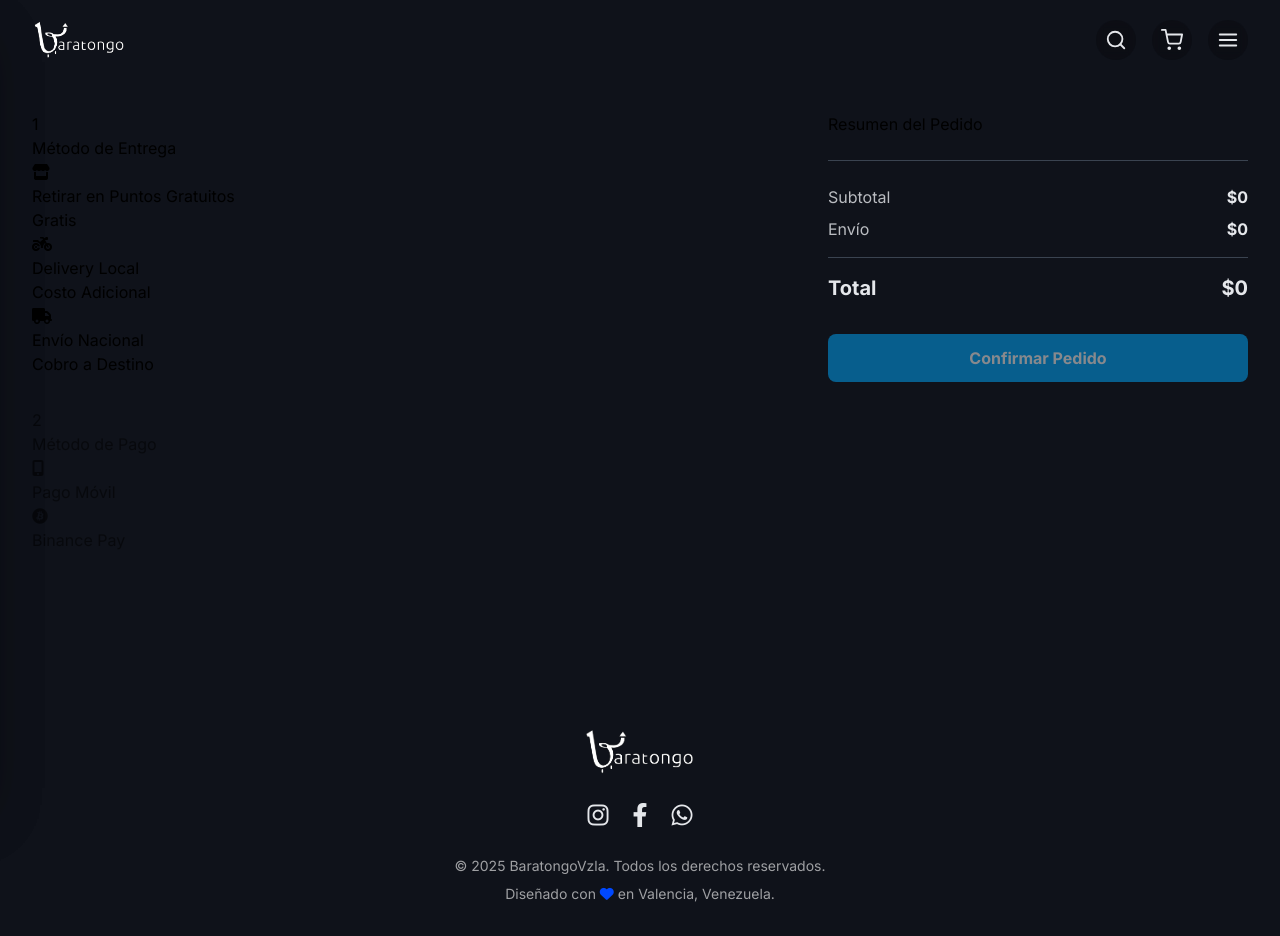
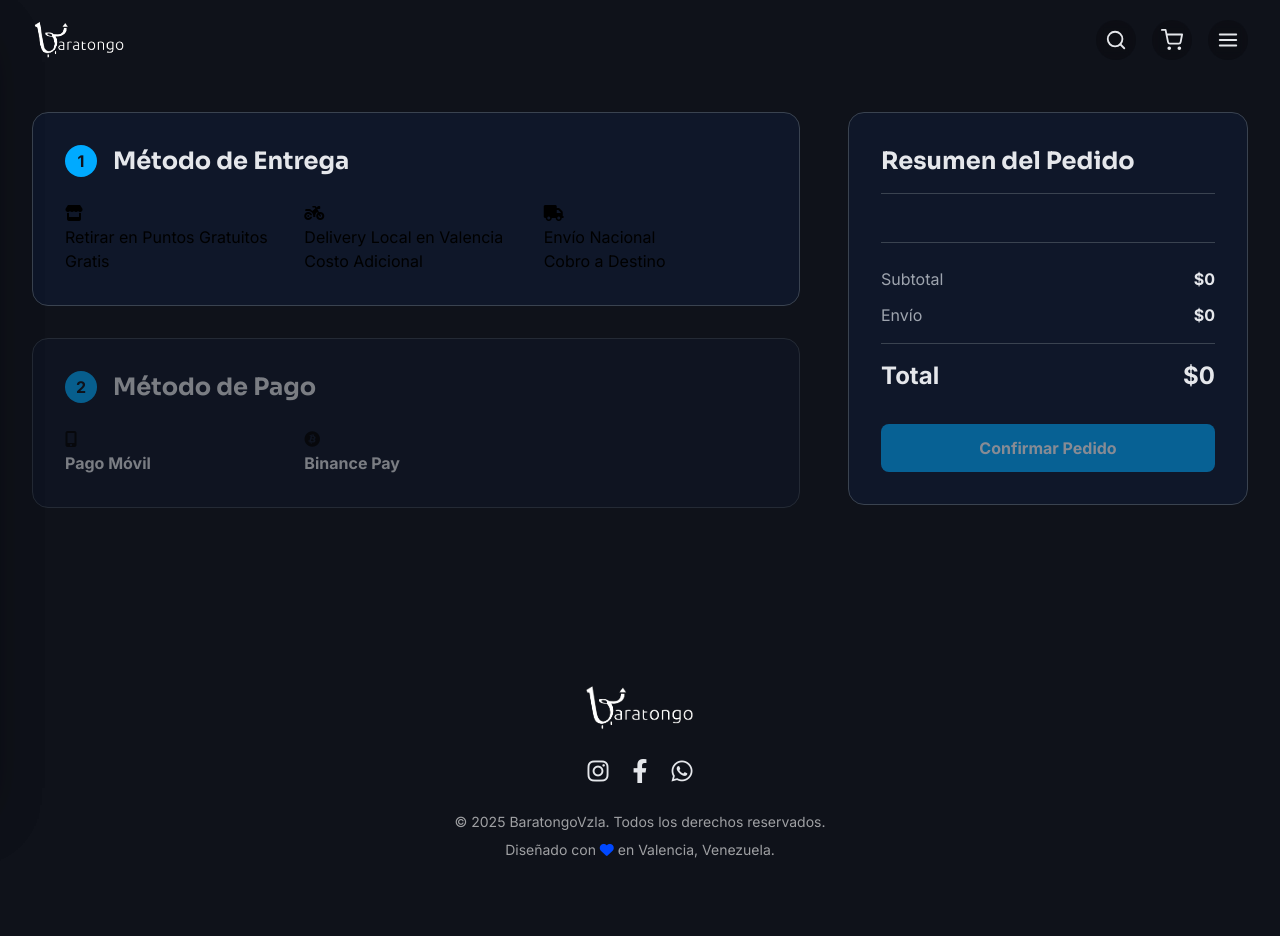
Before and after one commit to johngeek2024/baratongovzla-frontend, an Angular app: page /checkout in a window 1280 px wide. After the commit the page ends 892 px from the top, so only its background shows below. Built offline with nearby package versions, Linux system fonts and the light colour scheme.

Commit message:
Arreglando estilos de las formas de pago

```diff
--- a/src/app/features/checkout/pages/checkout-page/checkout-page.component.html
+++ b/src/app/features/checkout/pages/checkout-page/checkout-page.component.html
@@ -1,28 +1,45 @@
 <div class="products-theme">
   <div class="max-w-[1400px] mx-auto px-4 md:px-8 pt-28 pb-16">
-    <div class="grid grid-cols-1 lg:grid-cols-[1fr_420px] gap-12 items-start">
+    <div class="grid grid-cols-1 lg:grid-cols-[1fr_400px] gap-12 items-start">
       <main class="flex flex-col gap-8">
-        <section class="checkout-step">
-          <div class="step-header">
-            <div class="step-number">1</div>
-            <h2>Método de Entrega</h2>
+
+        <!-- Paso 1: Método de Entrega -->
+        <section class="bg-dark-bg-secondary border border-border-color rounded-2xl p-6 md:p-8">
+          <div class="flex items-center gap-4 mb-6">
+            <div class="flex-shrink-0 flex items-center justify-center w-8 h-8 rounded-full bg-primary-accent text-dark-bg font-bold">1</div>
+            <h2 class="text-2xl font-headings font-bold text-text-on-dark m-0">Método de Entrega</h2>
           </div>
-          <div class="option-card-group">
-            <div (click)="selectDeliveryMethod('pickup')" class="option-card" [class.active]="deliveryMethod() === 'pickup'">
-              <i class="fas fa-store"></i><h4>Retirar en Puntos Gratuitos</h4><p>Gratis</p>
+
+          <div class="grid grid-cols-1 sm:grid-cols-3 gap-4">
+            <div (click)="selectDeliveryMethod('pickup')"
+                 class="option-card"
+                 [ngClass]="{'active-card': deliveryMethod() === 'pickup'}">
+              <i class="fas fa-store"></i>
+              <h4>Retirar en Puntos Gratuitos</h4>
+              <p>Gratis</p>
             </div>
-            <div (click)="selectDeliveryMethod('delivery')" class="option-card" [class.active]="deliveryMethod() === 'delivery'">
-              <i class="fas fa-motorcycle"></i><h4>Delivery Local</h4><p>Costo Adicional</p>
+            <div (click)="selectDeliveryMethod('delivery')"
+                 class="option-card"
+                 [ngClass]="{'active-card': deliveryMethod() === 'delivery'}">
+              <i class="fas fa-motorcycle"></i>
+              <h4>Delivery Local en Valencia</h4>
+              <p>Costo Adicional</p>
             </div>
-            <div (click)="selectDeliveryMethod('shipping')" class="option-card" [class.active]="deliveryMethod() === 'shipping'">
-              <i class="fas fa-truck"></i><h4>Envío Nacional</h4><p>Cobro a Destino</p>
+            <div (click)="selectDeliveryMethod('shipping')"
+                 class="option-card"
+                 [ngClass]="{'active-card': deliveryMethod() === 'shipping'}">
+              <i class="fas fa-truck"></i>
+              <h4>Envío Nacional</h4>
+              <p>Cobro a Destino</p>
             </div>
           </div>
 
-          @if(deliveryMethod() === 'pickup') {
-            <div class="sub-options-container active">
-              <div class="form-group">
-                <label for="pickup-location">Selecciona el punto de retiro:</label>
+          @if(deliveryMethod()) {
+            <div class="mt-6 pt-6 border-t border-border-color">
+              @switch (deliveryMethod()) {
+                @case ('pickup') {
+                  <div>
+                    <label for="pickup-location" class="form-label">Selecciona el punto de retiro:</label>
                     <select (change)="onPickupPointChange($event)" id="pickup-location" class="form-input">
                       <option value="" disabled selected>-- Elige un punto --</option>
                       <option value="colegio_luz">Colegio Luz de Carabobo</option>
@@ -33,27 +50,27 @@
                       }
                     </select>
                   </div>
+                }
+                @case ('delivery') {
+                  <div class="space-y-6">
+                    <div class="bg-dark-bg border border-border-color rounded-lg p-4">
+                      <p class="font-semibold text-text-on-dark">Dirección de Entrega:</p>
+                      <p class="text-text-secondary">{{ shippingAddress() }}</p>
+                      <div class="mt-2">
+                        <button (click)="uiService.openAddressModal()" class="text-primary-accent font-semibold p-0 bg-transparent border-none">Cambiar / Añadir otra</button>
                       </div>
-          }
-
-          @if(deliveryMethod() === 'delivery') {
-            <div class="sub-options-container active space-y-6">
-               <div class="address-display-card">
-                  <p><strong>Dirección de Entrega:</strong></p>
-                  <p>{{ shippingAddress() }}</p>
-                  <div class="address-actions"><button (click)="uiService.openAddressModal()">Cambiar / Añadir otra</button></div>
                     </div>
-              <div class="option-card-group grid-cols-2">
-                <div (click)="selectDeliveryVehicle('moto')" class="option-card" [class.active]="selectedDeliveryVehicle() === 'moto'">
-                  <h4><i class="fas fa-motorcycle"></i> Moto</h4>
+                    <div class="grid grid-cols-1 sm:grid-cols-2 gap-4">
+                      <div (click)="selectDeliveryVehicle('moto')" class="option-card !p-4" [ngClass]="{'active-card': selectedDeliveryVehicle() === 'moto'}">
+                        <i class="fas fa-motorcycle"></i><h4>Moto (Ridery/Yummy)</h4>
                       </div>
-                <div (click)="selectDeliveryVehicle('carro')" class="option-card" [class.active]="selectedDeliveryVehicle() === 'carro'">
-                  <h4><i class="fas fa-car"></i> Carro</h4>
+                      <div (click)="selectDeliveryVehicle('carro')" class="option-card !p-4" [ngClass]="{'active-card': selectedDeliveryVehicle() === 'carro'}">
+                        <i class="fas fa-car"></i><h4>Carro (Entrega Personal)</h4>
                       </div>
                     </div>
                     @if(selectedDeliveryVehicle()) {
-                <div class="form-group">
-                  <label for="delivery-zone">Selecciona tu zona para calcular la tarifa:</label>
+                      <div>
+                        <label for="delivery-zone" class="form-label">Selecciona tu zona para calcular la tarifa:</label>
                         <select (change)="onZoneChange($event)" id="delivery-zone" class="form-input">
                           <option value="" disabled selected>-- Elige una zona --</option>
                           <option value="valencia_norte">Valencia Norte</option>
@@ -66,60 +83,73 @@
                     }
                   </div>
                 }
-
-          @if(deliveryMethod() === 'shipping') {
-            <div class="sub-options-container active space-y-4">
+                @case ('shipping') {
+                  <div class="space-y-4">
                     <div class="grid grid-cols-1 sm:grid-cols-2 gap-4">
-                  <div class="form-group"><label for="shipping-name">Nombre y Apellido</label><input type="text" id="shipping-name" class="form-input" placeholder="Ej: Aura Pérez"></div>
-                  <div class="form-group"><label for="shipping-ci">Cédula</label><input type="text" id="shipping-ci" class="form-input" placeholder="Ej: V-12345678"></div>
+                      <div><label class="form-label">Nombre y Apellido</label><input type="text" class="form-input" placeholder="Ej: Aura Pérez"></div>
+                      <div><label class="form-label">Cédula</label><input type="text" class="form-input" placeholder="Ej: V-12345678"></div>
                     </div>
-              <div class="form-group"><label for="shipping-phone">Celular</label><input type="tel" id="shipping-phone" class="form-input" placeholder="Ej: 0412-1234567"></div>
-              <div class="form-group"><label for="shipping-agency">Agencia de Envío</label><select id="shipping-agency" class="form-input"><option value="mrw">MRW</option><option value="zoom">Zoom</option></select></div>
-              <div class="form-group"><label for="shipping-agency-address">Dirección de la Agencia</label><input type="text" id="shipping-agency-address" class="form-input" placeholder="Ej: Av. Bolívar, C.C. Global"></div>
+                    <div><label class="form-label">Celular</label><input type="tel" class="form-input" placeholder="Ej: 0412-1234567"></div>
+                    <div><label class="form-label">Agencia de Envío</label><select class="form-input"><option value="mrw">MRW</option><option value="zoom">Zoom</option></select></div>
+                    <div><label class="form-label">Dirección de la Agencia</label><input type="text" class="form-input" placeholder="Ej: Av. Bolívar, C.C. Global"></div>
+                  </div>
+                }
+              }
             </div>
           }
         </section>
 
-        <section class="checkout-step transition-opacity duration-300" [class.opacity-50]="!isDeliveryStepComplete()" [class.pointer-events-none]="!isDeliveryStepComplete()">
-           <div class="step-header">
-            <div class="step-number">2</div>
-            <h2>Método de Pago</h2>
+        <!-- Paso 2: Método de Pago -->
+        <section class="bg-dark-bg-secondary border border-border-color rounded-2xl p-6 md:p-8 transition-opacity duration-300"
+                 [class.opacity-50]="!isDeliveryStepComplete()" [class.pointer-events-none]="!isDeliveryStepComplete()">
+          <div class="flex items-center gap-4 mb-6">
+            <div class="flex-shrink-0 flex items-center justify-center w-8 h-8 rounded-full bg-primary-accent text-dark-bg font-bold">2</div>
+            <h2 class="text-2xl font-headings font-bold text-text-on-dark m-0">Método de Pago</h2>
           </div>
-          <div class="option-card-group">
+          <div class="grid grid-cols-1 sm:grid-cols-3 gap-4">
             @for (method of availablePaymentMethods(); track method.id) {
-              <div (click)="selectPaymentMethod(method.id)" class="option-card" [class.active]="paymentMethod() === method.id">
+              <div (click)="selectPaymentMethod(method.id)"
+                   class="option-card"
+                   [ngClass]="{'active-card': paymentMethod() === method.id}">
                 <i [class]="method.icon"></i>
-                <h4>{{ method.name }}</h4>
+                <h4 class="font-semibold text-text-on-dark">{{ method.name }}</h4>
               </div>
             }
           </div>
 
-          @if(paymentMethod() === 'pago_movil') {
-            <div class="payment-details">
-              <p><strong>Datos:</strong> Bancamiga (0172) | CI: V-18.781.028 | Cel: 0412-8433922</p>
-              <div class="form-group mt-4"><label for="pago-movil-ref">Nro. de Referencia:</label><input (input)="onPaymentReferenceChange($event)" type="text" id="pago-movil-ref" class="form-input"></div>
+          @if (paymentMethod()) {
+            <div class="mt-6 pt-6 border-t border-border-color">
+              @switch (paymentMethod()) {
+                @case ('pago_movil') {
+                  <div class="bg-dark-bg rounded-lg p-6 border border-border-color">
+                    <p class="text-sm text-text-secondary leading-relaxed"><strong>Datos:</strong> Bancamiga (0172) | CI: V-18.781.028 | Cel: 0412-8433922</p>
+                    <div class="mt-4"><label for="pago-movil-ref" class="form-label">Nro. de Referencia:</label><input (input)="onPaymentReferenceChange($event)" type="text" id="pago-movil-ref" class="form-input"></div>
                   </div>
                 }
-          @if(paymentMethod() === 'binance') {
-            <div class="payment-details">
-              <p><strong>Binance Pay ID:</strong> BaratongoVzla</p>
-              <div class="form-group mt-4"><label for="binance-txid">ID de Transacción (TxID):</label><input (input)="onPaymentReferenceChange($event)" type="text" id="binance-txid" class="form-input"></div>
+                @case ('binance') {
+                  <div class="bg-dark-bg rounded-lg p-6 border border-border-color">
+                    <p class="text-sm text-text-secondary leading-relaxed"><strong>Binance Pay ID:</strong> BaratongoVzla</p>
+                    <div class="mt-4"><label for="binance-txid" class="form-label">ID de Transacción (TxID):</label><input (input)="onPaymentReferenceChange($event)" type="text" id="binance-txid" class="form-input"></div>
                   </div>
                 }
-           @if(paymentMethod() === 'cash') {
-            <div class="payment-details">
-              <p>Pagarás el monto exacto al momento de recibir tu pedido.</p>
+                @case ('cash') {
+                  <div class="bg-dark-bg rounded-lg p-6 border border-border-color">
+                    <p class="text-sm text-text-secondary">Pagarás el monto exacto al momento de recibir tu pedido.</p>
+                  </div>
+                }
+              }
             </div>
           }
         </section>
       </main>
 
-      <aside class="order-summary">
-        <h3>Resumen del Pedido</h3>
+      <!-- Columna de Resumen -->
+      <aside class="bg-dark-bg-secondary border border-border-color rounded-2xl p-6 md:p-8 sticky top-24">
+        <h3 class="text-2xl font-headings font-bold text-text-on-dark m-0 pb-4 border-b border-border-color mb-6">Resumen del Pedido</h3>
         <div class="flex flex-col gap-4 mb-6 border-b border-border-color pb-6">
             @for(item of cartService.items(); track item.product.id) {
                 <div class="flex items-center gap-4">
-                    <img [src]="item.product.imageUrl" [alt]="item.product.name" class="w-16 h-16 rounded-lg bg-dark-bg object-contain">
+                    <img [src]="item.product.imageUrl" [alt]="item.product.name" class="w-16 h-16 rounded-lg bg-dark-bg object-contain flex-shrink-0">
                     <div class="flex-grow">
                         <p class="font-semibold text-text-on-dark leading-tight">{{item.product.name}}</p>
                         <p class="text-sm text-text-secondary">Cant: {{item.quantity}}</p>
@@ -128,15 +158,16 @@
                 </div>
             }
         </div>
-        <div class="space-y-2 text-text-on-dark/80">
-          <div class="flex justify-between"><span>Subtotal</span><span class="font-semibold text-text-on-dark">${{ cartService.totalPrice() }}</span></div>
-          <div class="flex justify-between"><span>Envío</span><span class="font-semibold text-text-on-dark">${{ shippingCost() }}</span></div>
+        <div class="space-y-3 text-text-secondary">
+          <div class="flex justify-between items-center"><span class="text-text-secondary">Subtotal</span><span class="font-semibold text-text-on-dark">${{ cartService.totalPrice() }}</span></div>
+          <div class="flex justify-between items-center"><span>Envío</span><span class="font-semibold text-text-on-dark">${{ shippingCost() }}</span></div>
         </div>
-        <div class="flex justify-between text-xl font-bold text-text-on-dark mt-4 pt-4 border-t border-border-color">
+        <div class="flex justify-between text-2xl font-bold text-text-on-dark mt-4 pt-4 border-t border-border-color">
           <span>Total</span>
           <span>${{ totalPrice() }}</span>
         </div>
-        <button class="w-full mt-8 bg-primary-accent text-white font-bold py-3 rounded-lg transition-opacity" [disabled]="!isPaymentStepComplete()" [class.opacity-50]="!isPaymentStepComplete()">
+        <button class="w-full mt-8 bg-primary-accent text-white font-bold py-3 rounded-lg transition-all duration-300 hover:opacity-80 disabled:opacity-50 disabled:cursor-not-allowed"
+                [disabled]="!isPaymentStepComplete()">
           Confirmar Pedido
         </button>
       </aside>
@@ -145,24 +176,30 @@
 </div>
 
 <style>
-  .checkout-step { @apply bg-dark-bg-secondary border border-border-color rounded-2xl p-6 md:p-8; }
-  .step-header { @apply flex items-center gap-4 mb-6; }
-  .step-number { @apply flex items-center justify-center w-8 h-8 rounded-full bg-primary-accent text-dark-bg font-bold; }
-  .step-header h2 { @apply text-2xl font-headings font-bold text-text-on-dark; }
-  .option-card-group { @apply grid grid-cols-1 sm:grid-cols-3 gap-4; }
-  .option-card { @apply bg-dark-bg border-2 border-transparent rounded-xl p-4 text-center cursor-pointer transition-all duration-300; }
-  .option-card:hover { @apply border-primary-accent -translate-y-1; }
-  .option-card.active { @apply border-primary-accent bg-primary-accent/10 shadow-lg shadow-primary-accent/20; }
-  .option-card i { @apply text-3xl text-primary-accent mb-3 block; }
-  .option-card h4 { @apply font-semibold text-text-on-dark; }
-  .option-card p { @apply text-xs text-text-secondary; }
-  .form-group { @apply w-full; }
-  .form-group label { @apply block text-sm font-medium text-text-on-dark mb-2; }
-  .form-input, .form-group select, .form-group input { @apply w-full bg-dark-bg border border-border-color rounded-md px-3 py-2 text-text-on-dark focus:border-primary-accent focus:ring-0; }
-  .sub-options-container { @apply mt-6 pt-6 border-t border-border-color; }
-  .payment-details { @apply mt-6 p-4 bg-dark-bg rounded-lg border border-border-color; }
-  .address-display-card { @apply bg-dark-bg border border-border-color rounded-lg p-4; }
-  .address-display-card p { @apply m-0 leading-normal; }
-  .address-actions button { @apply bg-none border-none text-primary-accent cursor-pointer font-semibold mt-2 p-0; }
-  .order-summary { @apply bg-dark-bg-secondary border border-border-color rounded-2xl p-6 md:p-8 sticky top-24; }
+  .option-card {
+    @apply bg-dark-bg border-2 border-border-color rounded-xl p-6 text-center cursor-pointer transition-all duration-300;
+  }
+  .option-card:hover {
+    @apply border-primary-accent -translate-y-1;
+  }
+  .option-card i {
+    @apply text-3xl text-primary-accent mb-4 block;
+  }
+  .option-card h4 {
+    @apply font-semibold text-text-on-dark text-base m-0;
+  }
+  .option-card p {
+    @apply text-xs text-text-secondary mt-1 m-0;
+  }
+  .option-card.active-card {
+    border-color: hsl(var(--color-primary-accent)) !important;
+    box-shadow: 0 0 20px hsl(var(--color-primary-accent) / 0.4);
+    background-color: hsl(var(--color-primary-accent) / 0.1);
+  }
+  .form-input {
+      @apply w-full bg-dark-bg border border-border-color rounded-md px-3 py-2 text-text-on-dark focus:border-primary-accent focus:ring-0;
+  }
+  .form-label {
+      @apply block text-sm font-medium text-text-on-dark mb-2;
+  }
 </style>
```
Also changed, not shown: src/app/app.component.html (+17 -31 lines). Lines whose indentation alone changed are shown as unchanged.
